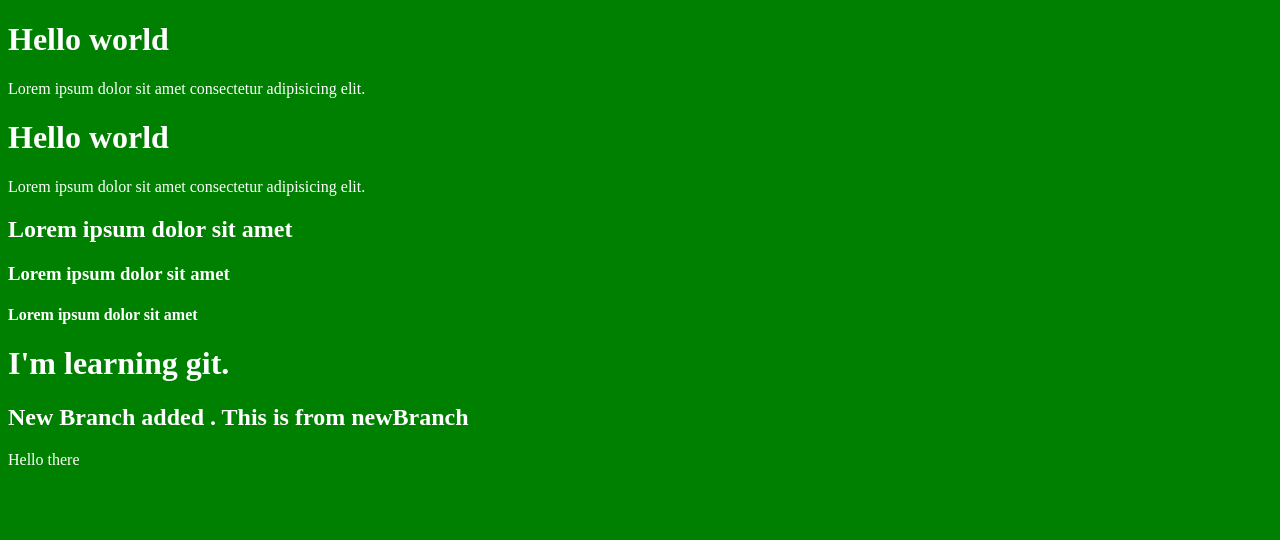
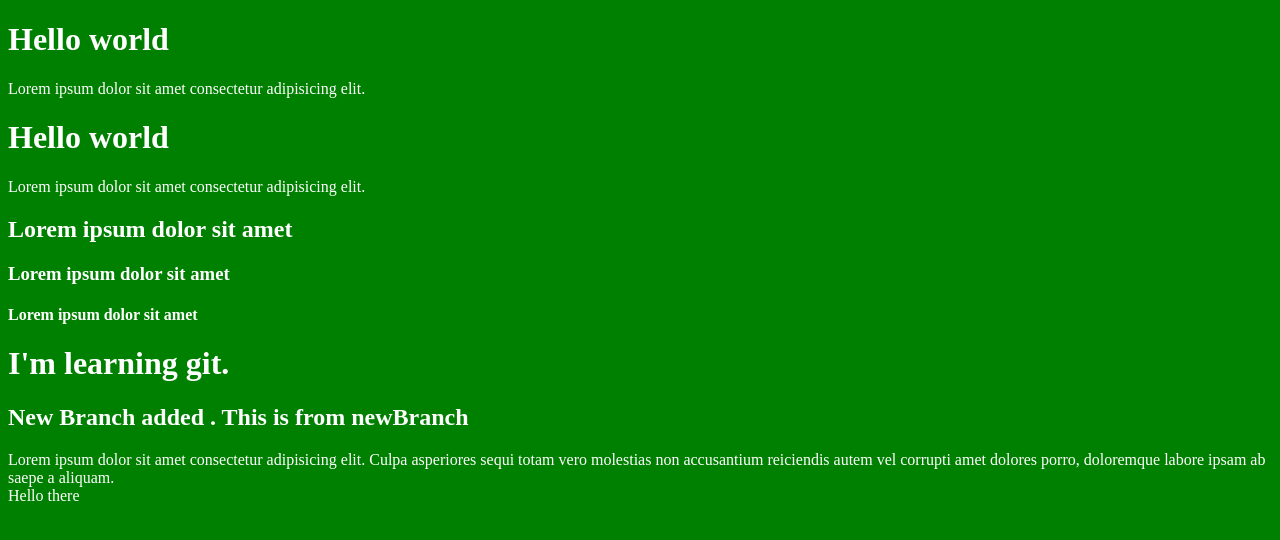
Before and after one commit to Gobindo-Chakraborty/test-repo, a plain HTML site: page index.html in a window 1280 px wide. Drawn offline with Linux system fonts and the light colour scheme.

Commit message:
I've change index.html file for merge conflict test reasons

```diff
--- a/index.html
+++ b/index.html
@@ -18,6 +18,12 @@
       <h1>I'm learning git.</h1>
     </div>
     <h2>New Branch added . This is from newBranch</h2>
+
+    <div>
+      Lorem ipsum dolor sit amet consectetur adipisicing elit. Culpa asperiores
+      sequi totam vero molestias non accusantium reiciendis autem vel corrupti
+      amet dolores porro, doloremque labore ipsam ab saepe a aliquam.
+    </div>
     <script src="script.js"></script>
   </body>
 </html>
```
